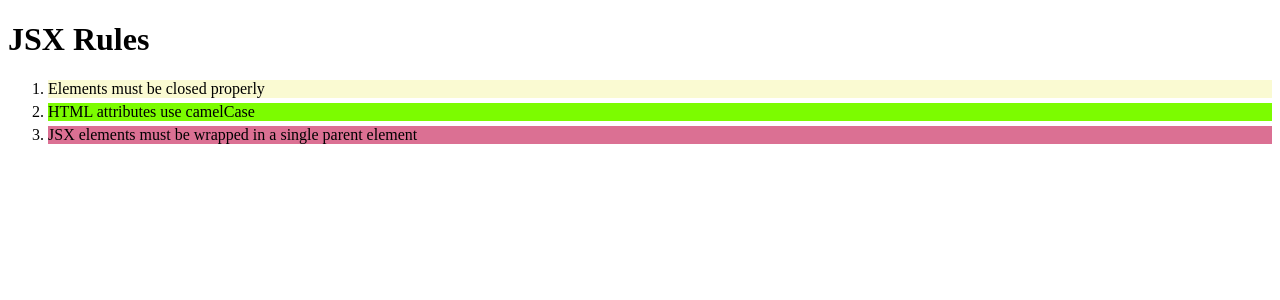
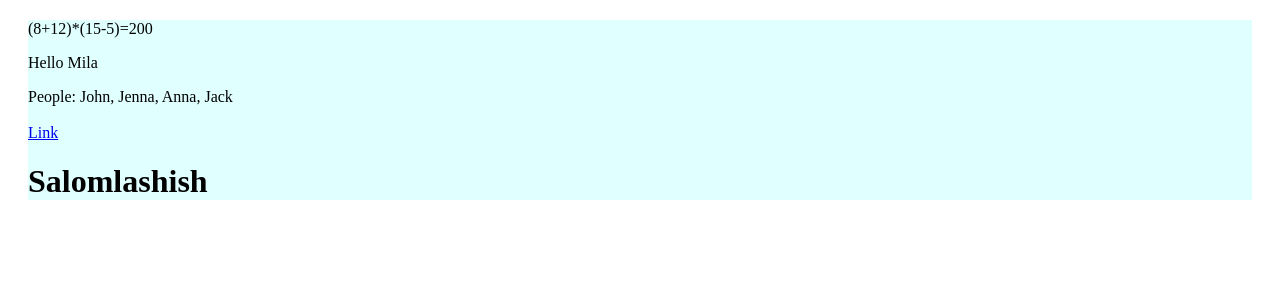
Before and after one commit to muxlisa-maxmudova/react.js.start, a React (Vite) app: page / in a window 1280 px wide. Shown: the top 300 px of the page. Built offline with nearby package versions, Linux system fonts and the light colour scheme.

Commit message:
Salomlashish end

```diff
--- a/src/App.jsx
+++ b/src/App.jsx
@@ -1,8 +1,20 @@
-import JSXRules from "./components/JSXRules.jsx";
+import Salomlashish from "./Exppressions/Salomlashish.jsx";
+
 function App() {
+        const answer = (8+12)*(15-5)
+        const sayHello = (a,b)=>{
+            return `${a} ${b}`
+        }
+        const link = "https://chatgpt.com/"
     return (
-        <div>
-            <JSXRules/>
+        <div style={{background: "lightcyan", margin: '20px'}}>
+            <p>{`(8+12)*(15-5)=${answer}`}</p>
+            <p>{sayHello('Hello', 'Mila')}</p>
+            People: {['John, ', 'Jenna, ', 'Anna, ', ' Jack']}
+            <br/>
+            <br/>
+            <a href={link}>Link</a>
+            <Salomlashish/>
         </div>
     )
 }
--- /dev/null
+++ b/src/Exppressions/Salomlashish.jsx
@@ -0,0 +1,10 @@
+const Salomlashish = () => {
+        const title = 'Salomlashish';
+
+    return (
+        <div>
+            <h1>{title}</h1>
+        </div>
+    )
+}
+export default Salomlashish
```
